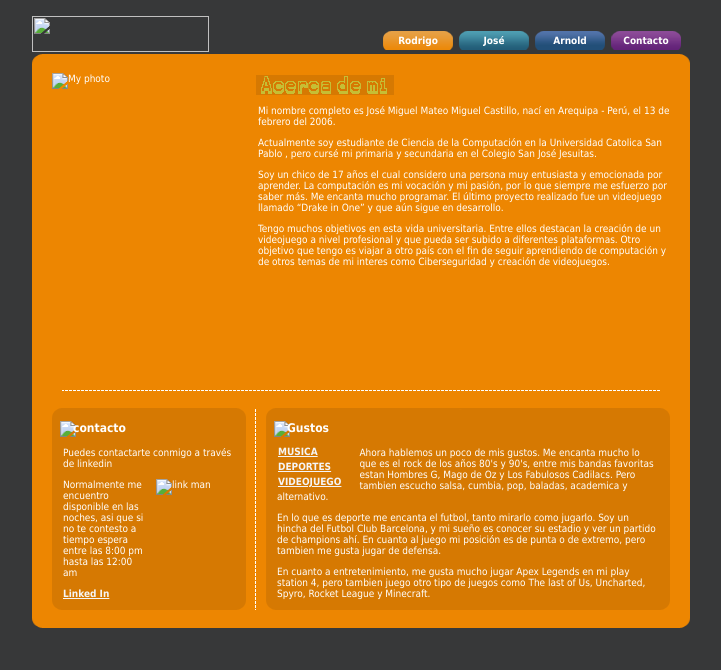
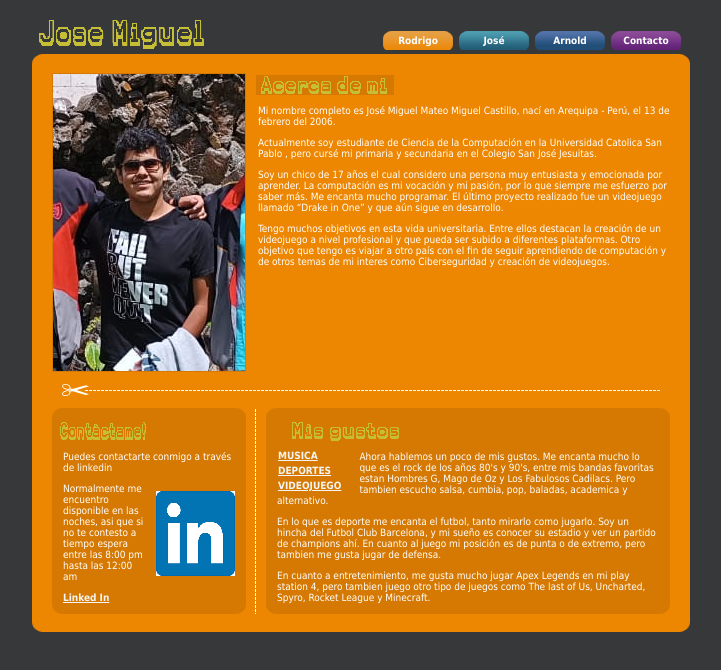
Before and after one commit to Pochano/Pochano.github.io, a plain HTML site: page index.html in a window 1280 px wide. Shown: the whole page, without its empty margins (279-1000 px from the left). Drawn offline with Linux system fonts and the light colour scheme; files whose address does not match are found by name.

Commit message:
Update index.html

```diff
--- a/index.html
+++ b/index.html
@@ -7,7 +7,7 @@
 </head>
 <body>
 <div id="wrapper">
-  <h1><a href="#"><img src="images/Jose Miguel.png" width="177" height="36" alt="" /></a></h1>
+  <h1><a href="#"><img src="Jose Miguel.png" width="177" height="36" alt="" /></a></h1>
   <ul id="nav">
     <li class="b"><a href="Rodrigopalaciossalas.me">Rodrigo</a></li>
     <li class="a"><a href="https://josecuadros.netlify.app">José</a></li>
@@ -18,7 +18,7 @@
     <div>
       <div>
         <div>
-          <div class="inner"> <img src="images/Foto.png" width="194" height="299" alt="My photo" class="left" />
+          <div class="inner"> <img src="Foto.png" width="194" height="299" alt="My photo" class="left" />
             <h2><img src="images/acerca.png" width="139" height="20" alt="acerca" /></h2>
             <div class="indent">
               <p>Mi nombre completo es José Miguel Mateo Miguel Castillo, nací en Arequipa - Perú, el 13 de febrero del 2006. </p>
@@ -27,15 +27,15 @@
               <p>Tengo muchos objetivos en esta vida universitaria. Entre ellos destacan la creación de un videojuego a nivel profesional y que pueda ser subido a diferentes plataformas. Otro objetivo que tengo es viajar a otro país con el fin de seguir aprendiendo de computación y de otros temas de mi interes como Ciberseguridad y creación de videojuegos.</p>
               <p></p>
             </div>
-            <div id="dividerx"><img src="images/divider_cut.gif" width="28" height="12" alt="" /></div>
+            <div id="dividerx"><img src="divider_cut.gif" width="28" height="12" alt="" /></div>
             <div id="boxes">
               <div>
                 <div class="inner">
                   <div id="left">
                     <div class="inner">
-                      <h2><img src="images/contacto.png" width="86" height="20" alt="contacto" /></h2>
+                      <h2><img src="contacto.png" width="86" height="20" alt="contacto" /></h2>
                       <p>Puedes contactarte conmigo a través de linkedin</p>
-                      <img src="images/link.png" width="79" height="102" alt="link man" class="lowright" />
+                      <img src="link.png" width="79" height="102" alt="link man" class="lowright" />
                       <p>Normalmente me encuentro disponible en las noches, asi que si no te contesto a tiempo espera entre las 8:00 pm hasta las 12:00 am</p>
                       <p class="readmore"><a href="www.linkedin.com/in/jose-miguel-mateo-valdivia-castillo-4b616029b
 ">Linked In</a></p>
@@ -44,7 +44,7 @@
                   <!-- end left -->
                   <div id="right">
                     <div class="inner">
-                      <h2><img src="images/gustos.png" width="139" height="20" alt="Gustos" /></h2>
+                      <h2><img src="gustos.png" width="139" height="20" alt="Gustos" /></h2>
                       <ul class="left">
                         <li><a href="https://open.spotify.com/playlist/3oEQuZ9s0wLk3YqErlT97B?si=2da2bc13e7254f72"> MUSICA</a></li>
                         <li><a href="https://www.fcbarcelona.es/es/"> DEPORTES</a></li>
```
